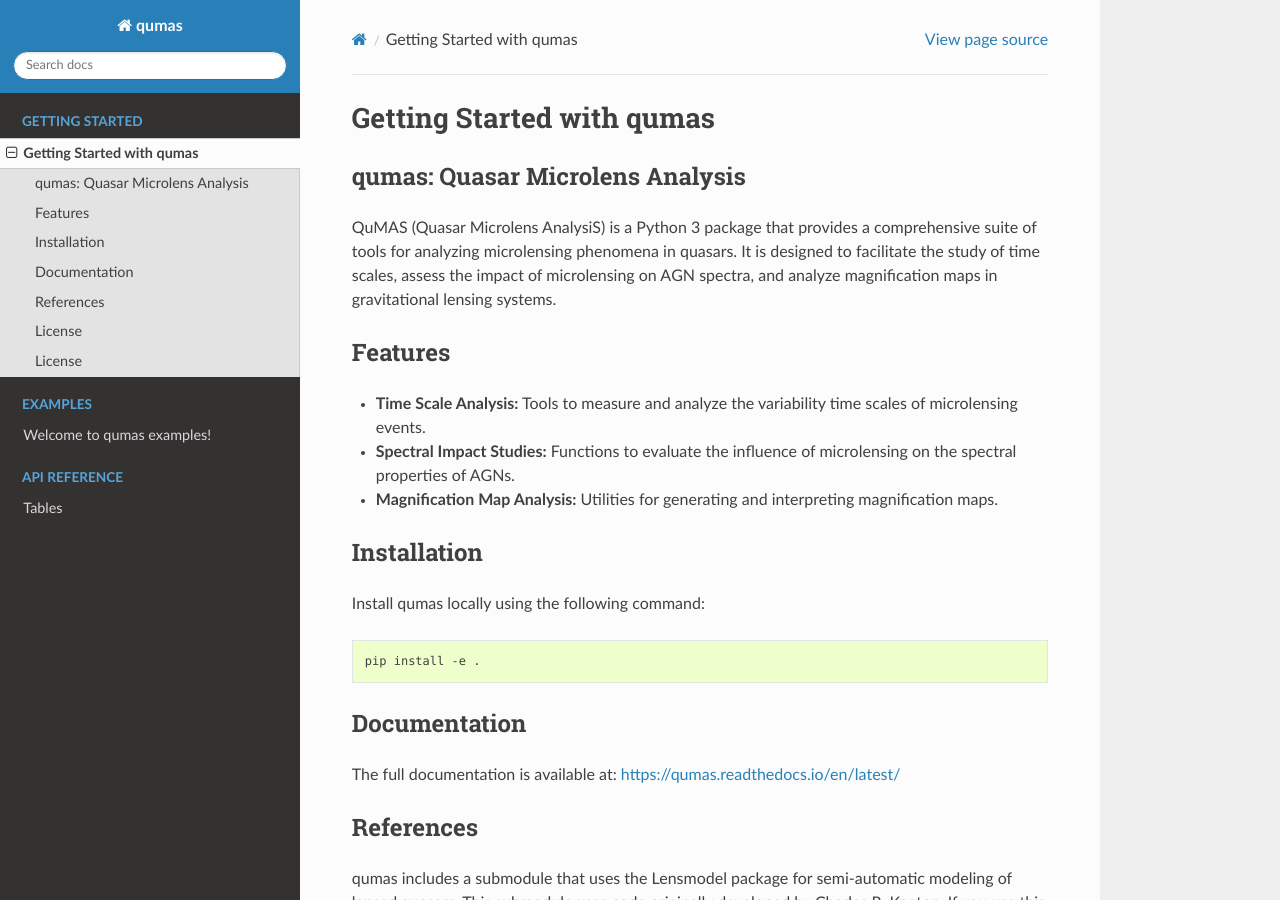
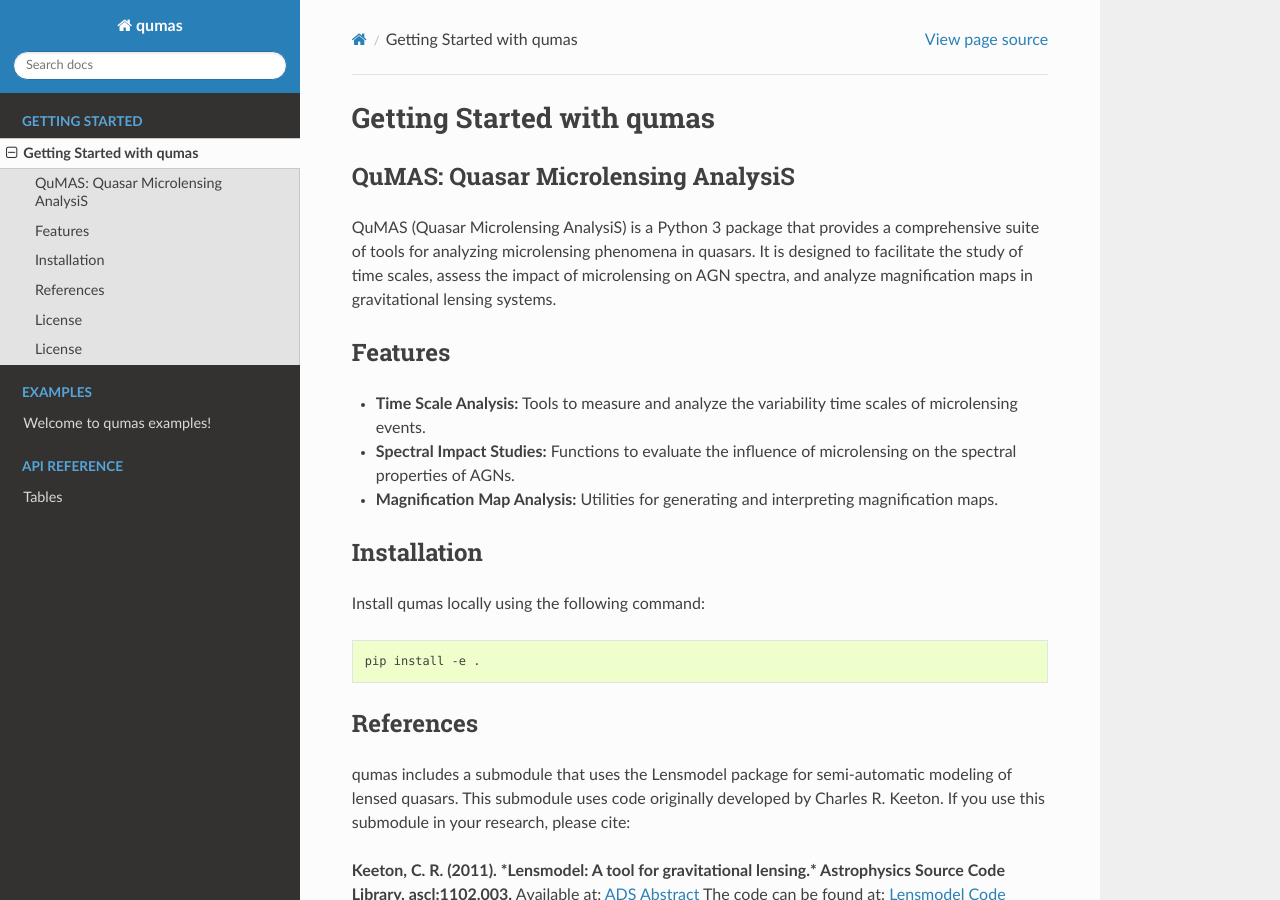
Before and after one commit to felavila/qumas, a Sphinx documentation site: the page built from docs/source/getting_started.rst, in a window 1280 px wide and 900 px high. Built offline with Sphinx 7.4.7 and the Read the Docs theme 3.1.0, drawn with Linux system fonts in a browser that asks for light colours; pages that are not in the unit, such as notebooks, are missing from menus.

Commit message:
Fix README logo for PyPI

```diff
--- a/README.rst
+++ b/README.rst
@@ -1,16 +1,16 @@
-.. image:: docs/source/_static/qumas_logo_v1.png
+.. image:: https://raw.githubusercontent.com/felavila/qumas/v0.1.2/docs/source/_static/qumas_logo_v1.png
    :alt: qumas Logo
    :align: left
    :width: 400
 
-QuMAS: Quasar Microlens AnalysiS
+QuMAS: Quasar Microlensing AnalysiS
 =========================================================
 
 .. .| |build| |coverage| |docs| |maintainability| |codacy| |tech-debt|
 .. .| |release_version| |wheel| |supported_versions| |commits_since_specific_tag_on_master| |commits_since_latest_github_release|
 .. .| |pypi_stats| |ossf| |ruff| |black| |gh-lic||
 
-QuMAS (Quasar Microlens AnalysiS) is a Python 3 package that provides a comprehensive suite of tools for analyzing microlensing phenomena in quasars. It is designed to facilitate the study of time scales, assess the impact of microlensing on AGN spectra, and analyze magnification maps in gravitational lensing systems.
+QuMAS (Quasar Microlensing AnalysiS) is a Python 3 package that provides a comprehensive suite of tools for analyzing microlensing phenomena in quasars. It is designed to facilitate the study of time scales, assess the impact of microlensing on AGN spectra, and analyze magnification maps in gravitational lensing systems.
 
 Features
 ============
@@ -29,11 +29,6 @@
 
     pip install -e .
 
-Documentation
-=============
-
-The full documentation is available at:
-https://qumas.readthedocs.io/en/latest/
 
 References
 ============
--- a/docs/source/conf.py
+++ b/docs/source/conf.py
@@ -153,7 +153,7 @@
         and re.match(r"=+", body_lines[i+1].rstrip("\n"))
     ):
         # Replace title + its underline
-        new_title = "qumas: Quasar Microlens Analysis\n"
+        new_title = "QuMAS: Quasar Microlensing AnalysiS\n"
         new_uline = "-" * (len(new_title.rstrip("\n"))) + "\n"
         new_body.append(new_title)
         new_body.append(new_uline)
--- a/pyproject.toml
+++ b/pyproject.toml
@@ -10,8 +10,8 @@
 ## Also renders on pypi as 'subtitle'
 [tool.poetry]
 name = "qumas"
-version = "0.1.1"
-description = "QuMAS: Quasar Microlens AnalysiS"
+version = "0.1.2"
+description = "QuMAS: Quasar Microlensing AnalysiS"
 authors = ["Felipe Avila-Vera <felipe.avilav@postgrado.uv.cl>"]
 maintainers = ["Felipe Avila-Vera <felipe.avilav@postgrado.uv.cl>"]
 license = "AGPL-3.0-only"
```
